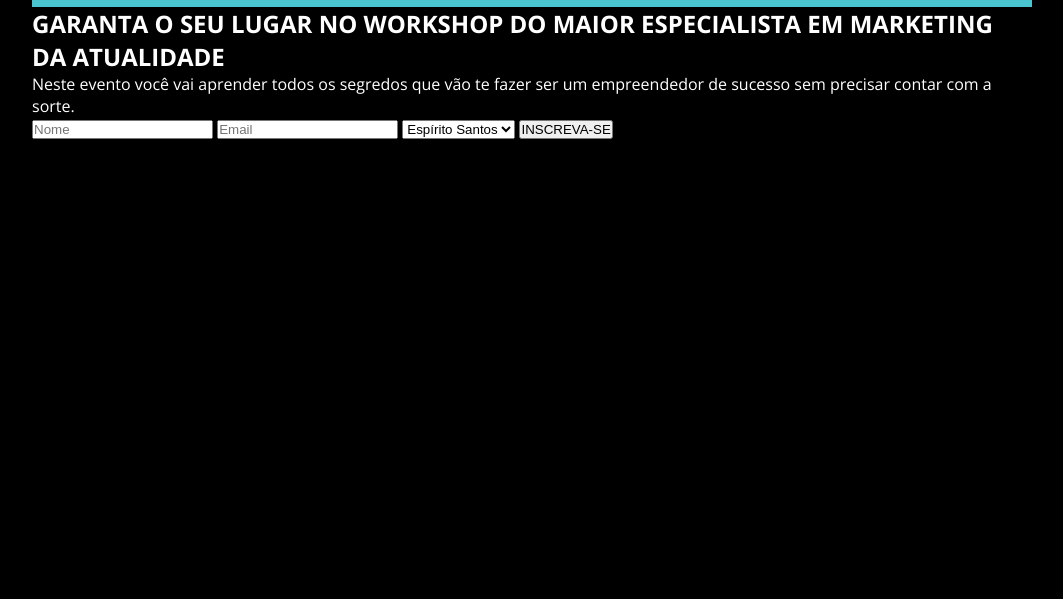
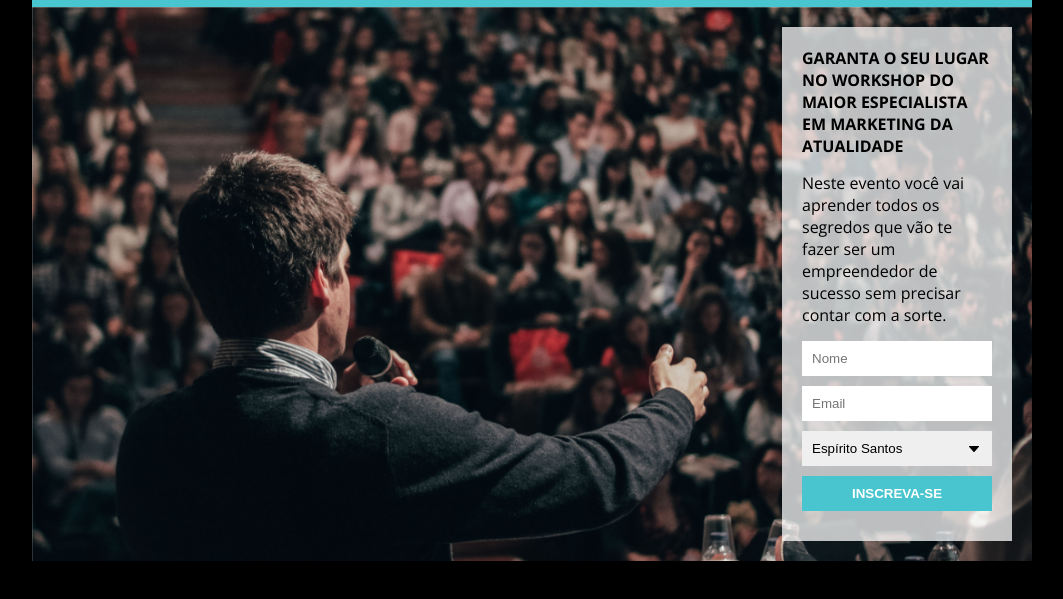
Before and after one commit to f-nely/pagina-de-captura, a plain HTML site: page index.html in a window 1280 px wide. Shown: the part 49-648 px from the top of the page, without its empty margins (108-1171 px from the left). Drawn offline with nearby package versions, Linux system fonts and the light colour scheme.

Commit message:
Estilizando contéudo principal

```diff
--- a/css/styles.css
+++ b/css/styles.css
@@ -33,5 +33,46 @@ header {
 
 /* content main */
 section {
+    padding: 20px;
+    background-image: url('../img/people.jpg');
+    background-size: cover;
+    overflow: hidden;
+}
+.form-container {
+    max-width: 230px;
+    background-color: #ffffffbb;
+    padding: 20px;
+    float: right;
+}
+
+h2 {
+    font-size: 16px;
+}
+
+.mb {
+    margin-bottom: 15px;
+}
+
+input, select {
+    width: 100%;
+    padding: 10px;
+    border: none;
+    margin-bottom: 10px;
+}
+
+input[type="submit"] {
     color: #fff;
+    background-color: #48c5ce;
+    font-weight: bold;
 }
+
+select {
+    -moz-appearance: none;
+    -webkit-appearance: none;
+    appearance: none;
+    background-image: url('../img/arrow.jpg');
+    background-repeat: no-repeat;
+    background-position: calc(100% - 10px) center;
+    /* background-position-x: calc(100% - 10px);
+    background-position-y: center;*/
+}
```
